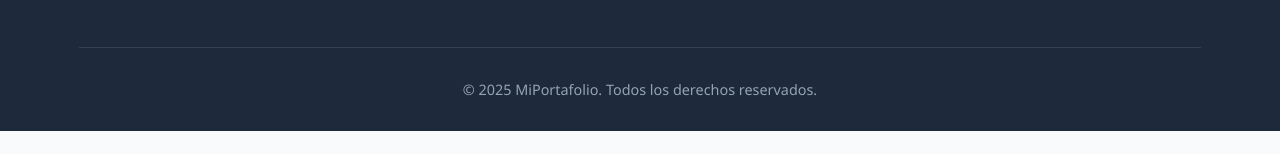
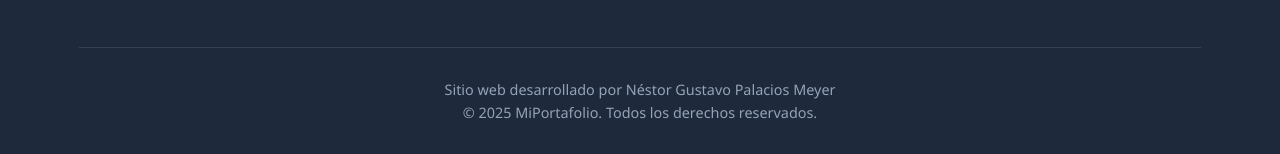
Before and after one commit to gustavopalaciosTecno/Blog_personal_2025, a plain HTML site: page index.html in a window 1280 px wide. Shown: the part 5818-5972 px from the top of the page. Before the commit the page ends 5949 px from the top, so only its background shows below. Drawn offline with Linux system fonts and the light colour scheme.

Commit message:
Portafolio-web

```diff
--- a/index.html
+++ b/index.html
@@ -365,7 +365,8 @@
             </div>
 
             <div class="copyright">
-                <p>&copy; 2025 MiPortafolio. Todos los derechos reservados.</p>
+            <p>Sitio web desarrollado por Néstor Gustavo Palacios Meyer</p>
+            <p>&copy; 2025 MiPortafolio. Todos los derechos reservados.</p>
             </div>
         </div>
     </footer>
```
